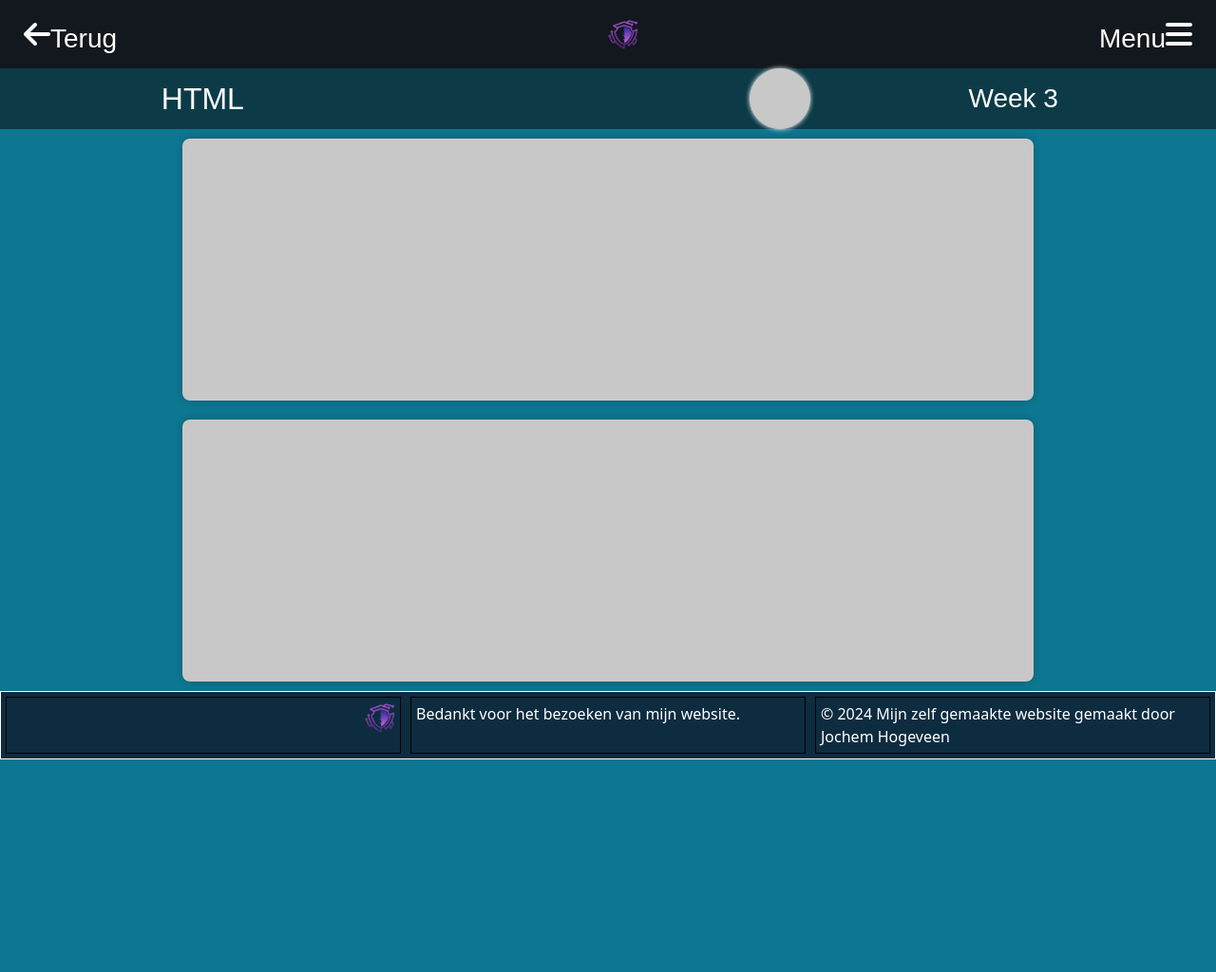
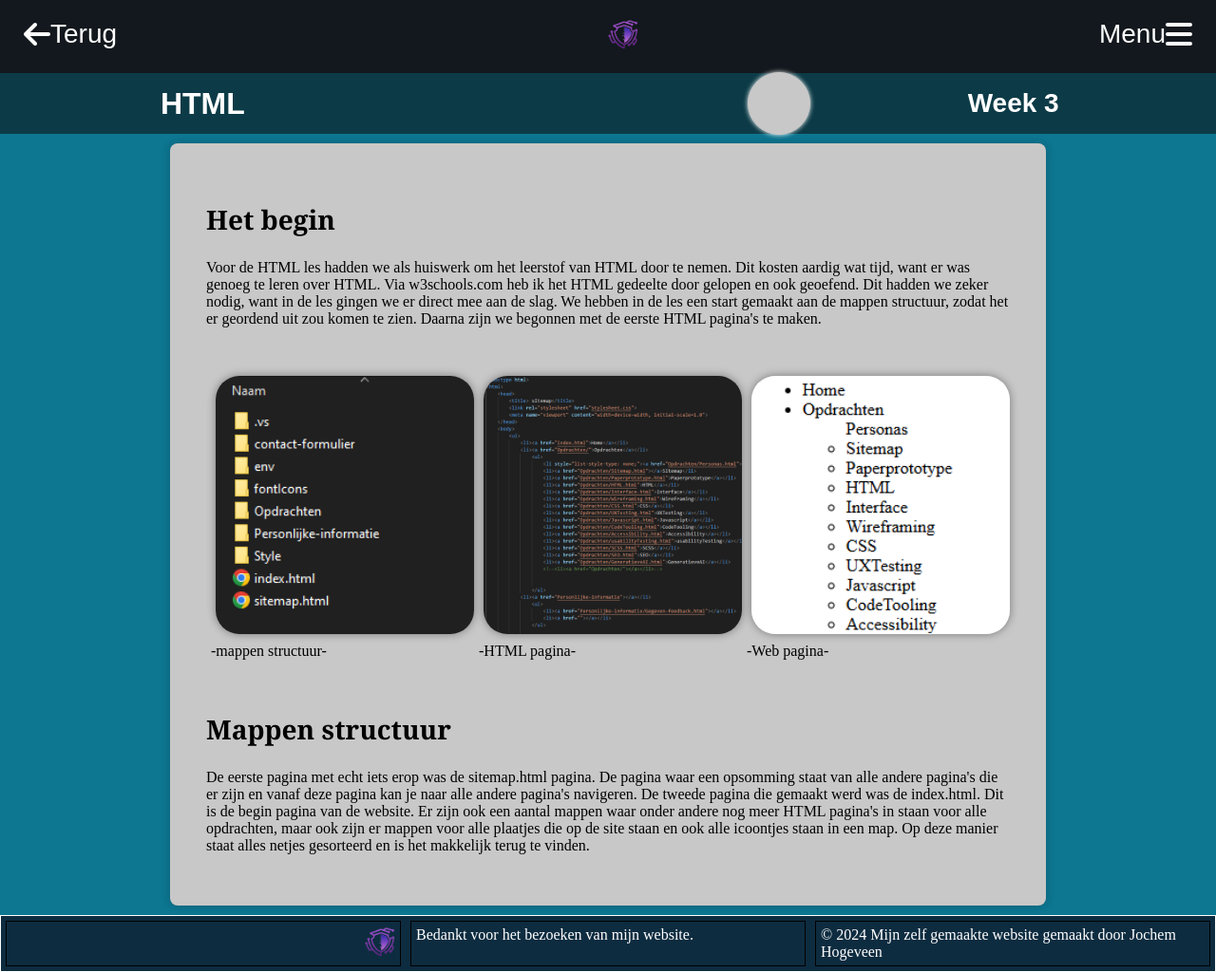
Before and after one commit to Daunted00/MijnZelfGemaakteWebsite, a plain HTML site: page Opdrachten/HTML.html in a window 1280 px wide. Shown: the whole page at 95% size. Before the commit the page ends 800 px from the top, so only its background shows below. Drawn offline with nearby package versions, Linux system fonts and the light colour scheme.

Commit message:
added HTML content

```diff
--- a/Opdrachten/HTML.html
+++ b/Opdrachten/HTML.html
@@ -1,92 +1,92 @@
 <!DOCTYPE html>
 <html lang="nl">
-
   <head>
-    <title>HTML</title> <!--naam voor browser-pagina naam-->
+    <title>HTML</title>
+    <!--naam voor browser-pagina naam-->
     <link rel="stylesheet" href="../Style/stylesheet.css" />
-    <meta name="viewport" content="width=device-width, initial-scale=1.0">
-    <script src="https://cdn.tailwindcss.com"></script> <!--voert standaard opmaak uit-->
-    <link rel="stylesheet" href="../Style/stylesheet.css"> <!--voegt css voor navigatiebalk toe-->
+    <meta name="viewport" content="width=device-width, initial-scale=1.0" />
+    <!--<script src="https://cdn.tailwindcss.com"></script>-->
+    <!--voert standaard opmaak uit-->
+    <link rel="stylesheet" href="../Style/stylesheet.css" />
+    <!--voegt css voor navigatiebalk toe-->
     <script type="module" src="../Components/NavigationBar.js"></script>
     <script type="module" src="../Components/HeaderOfThePage.js"></script>
     <script type="module" src="../Components/FooterOfThePage.js"></script>
   </head>
 
   <body>
-
     <navigation-bar></navigation-bar>
 
     <header>
-        <div> <!--Title-->
+      <div>
+        <!--Title-->
         <h1 class="headtitle">HTML</h1>
       </div>
-        <div> <!--Circle-->
+      <div>
+        <!--Circle-->
         <div class="round"></div>
       </div>
-        <div> <!--Subtitle-->
+      <div>
+        <!--Subtitle-->
         <h1 class="subtitle">Week 3</h1>
       </div>
     </header>
-<!--             -->
-    <div class="opdracht">
-      <div class="section">
-        <div class="div60">
-
-        </div>
-        <div class="div40">
-
-
-        </div>
-      </div>
-      <div class="section">
-        <div class="div40">
-
-        </div>
-        <div class="div60">
-
-        </div>
-      </div>
-      <div class="section">
-        <div class="div60">
-
-        </div>
-        <div class="div40">
-
-        </div>
-
-
-      </div>
-    </div>
-<!--             -->
     <div class="opdracht">
       <div class="section">
         <div class="div100">
-
-        </div>
+          <h2>Het begin</h2>
+          <p>
+            Voor de HTML les hadden we als huiswerk om het leerstof van HTML
+            door te nemen. Dit kosten aardig wat tijd, want er was genoeg te
+            leren over HTML. Via w3schools.com heb ik het HTML gedeelte door
+            gelopen en ook geoefend. Dit hadden we zeker nodig, want in de les
+            gingen we er direct mee aan de slag. We hebben in de les een start
+            gemaakt aan de mappen structuur, zodat het er geordend uit zou komen
+            te zien. Daarna zijn we begonnen met de eerste HTML pagina's te
+            maken.
+          </p>
+        </div><!--div100-->
+      </div><!--section-->
+      <div class="section">
+        <div class="div33">
+          <img
+            src="../images/1.3 HTML/mappen structuur.PNG"
+            alt="Mappen structuur website"
+          />
+          -mappen structuur-
+        </div><!--div33-->
+        <div class="div33">
+          <img
+            src="../images/1.3 HTML/begin van HTML.PNG"
+            alt="eerste HTML pagina"
+          />
+          -HTML pagina-
+        </div><!--div33-->
+        <div class="div33">
+          <img
+            src="../images/1.3 HTML/Begin van HTML website.PNG"
+            alt="eerste webpagina"
+          />
+          -Web pagina-
+        </div><!--div33-->
       </div>
       <div class="section">
-          <div class="div40">
-
-          </div>
-          <div class="div60">
-
-          </div>
-        </div>
-    <div class="section">
-      <div class="div60">
-
-      </div>
-      <div class="div40">
-
-      </div>
-
-
-    </div>
-    </div>
-
-
+        <div class="div100">
+          <h2>Mappen structuur</h2>
+          <p>
+            De eerste pagina met echt iets erop was de sitemap.html pagina. De
+            pagina waar een opsomming staat van alle andere pagina's die er zijn
+            en vanaf deze pagina kan je naar alle andere pagina's navigeren. De
+            tweede pagina die gemaakt werd was de index.html. Dit is de begin
+            pagina van de website. Er zijn ook een aantal mappen waar onder
+            andere nog meer HTML pagina's in staan voor alle opdrachten, maar
+            ook zijn er mappen voor alle plaatjes die op de site staan en ook
+            alle icoontjes staan in een map. Op deze manier staat alles netjes
+            gesorteerd en is het makkelijk terug te vinden.
+          </p>
+        </div><!--div100-->
+      </div><!--section-->
+    </div><!--opdracht-->
     <page-footer></page-footer>
-
   </body>
-
 </html>
--- a/Style/Body.css
+++ b/Style/Body.css
@@ -51,6 +51,7 @@ border-radius: 5px;
 .div33{
   width: 33%;
   margin: 5px;
+
 
 }
 .div40{
```
Also changed, not shown: index.html (+14 -5 lines), sitemap.html (+1 -1 lines), images/1.3 HTML/Begin van HTML website.PNG (added), images/1.3 HTML/begin van HTML.PNG (added), images/1.3 HTML/mappen structuur.PNG (added), thumbnail.jpg (added). Lines whose indentation alone changed are shown as unchanged.
